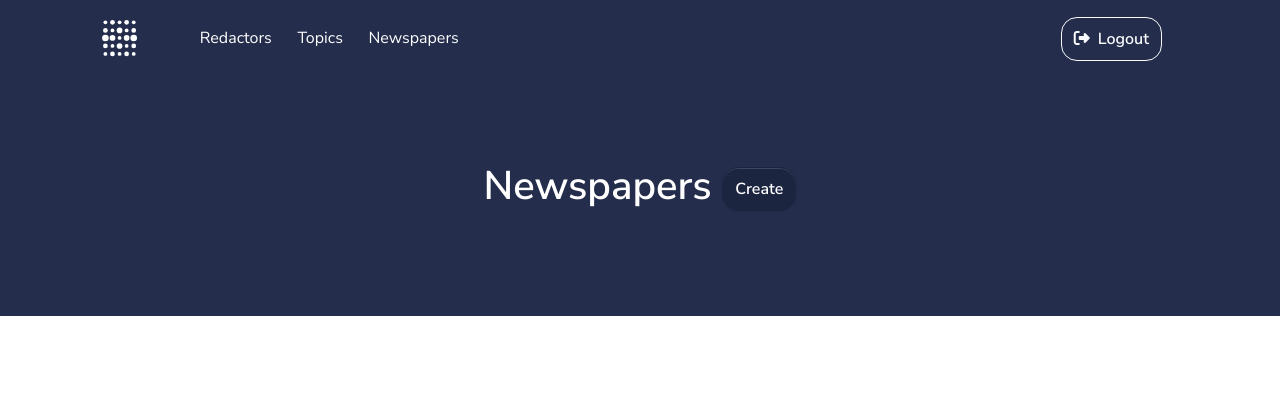
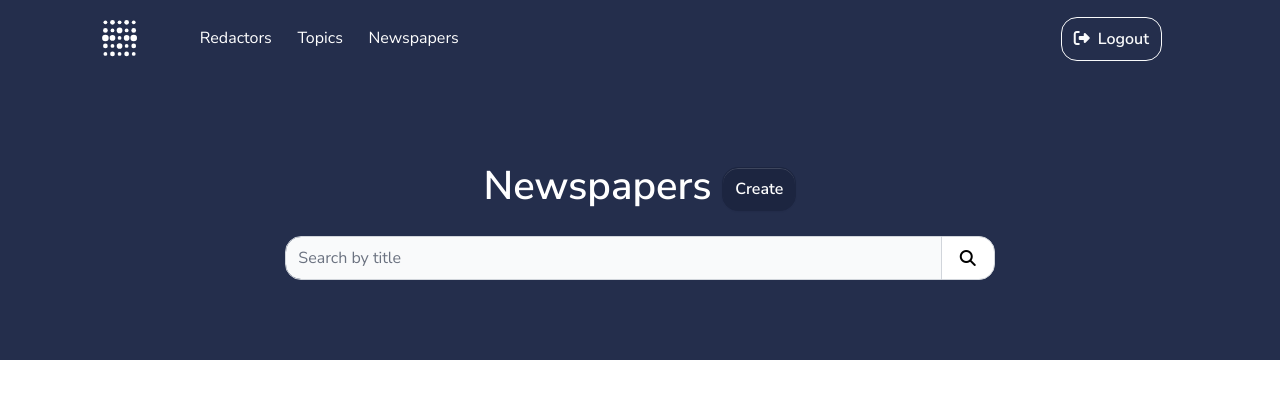
Before and after one commit to oshumska/newspaper-agency, a Django app: page /newspaper/ in a window 1280 px wide. Shown: the top 412 px of the page. Run offline with Django 5.2, Linux system fonts and the light colour scheme; the visitor is signed in with stand-in values (Sample User, id 1); data that the repository does not hold is empty; some libraries are stand-ins or nearby versions.

Commit message:
add search form to newspaper_list.html

```diff
--- a/templates/redaction/newspaper_list.html
+++ b/templates/redaction/newspaper_list.html
@@ -3,7 +3,9 @@
 {% block title %} Newspapers {% endblock %}
 
 <!-- Specific Page CSS goes HERE  -->
-{% block stylesheets %}{% endblock stylesheets %}
+{% block stylesheets %}
+    {% load form_tags %}
+{% endblock stylesheets %}
 
 {% block content %}
 
@@ -19,6 +21,14 @@
                                 Create
                             </a>
                         </h1>
+                        <form method="get" action="">
+                            <div class="input-group">
+                                {{ search_form.title|add_class:"form-control" }}
+                                <span class="input-group-text">
+                                    <input class="fa fa-search-plus" style="background-color: transparent; border: none" type="submit" value="🔍">
+                                </span>
+                            </div>
+                        </form>
                     </div>
                 </div>
             </div>
```
